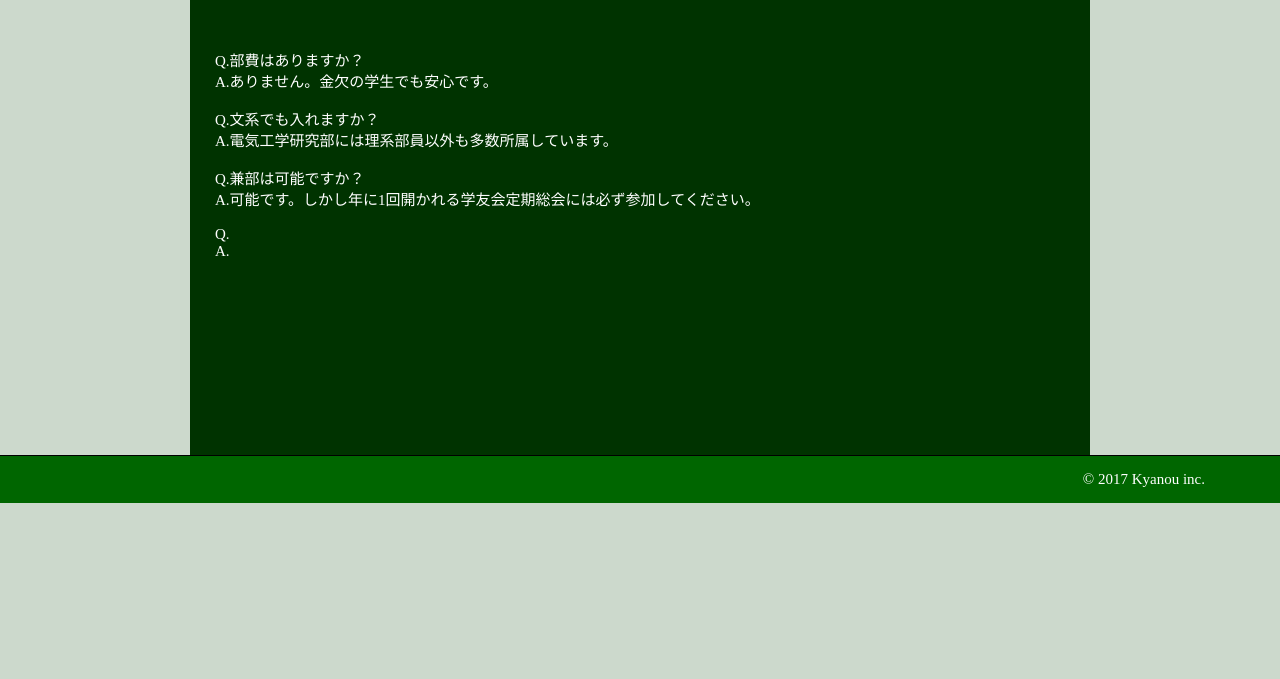
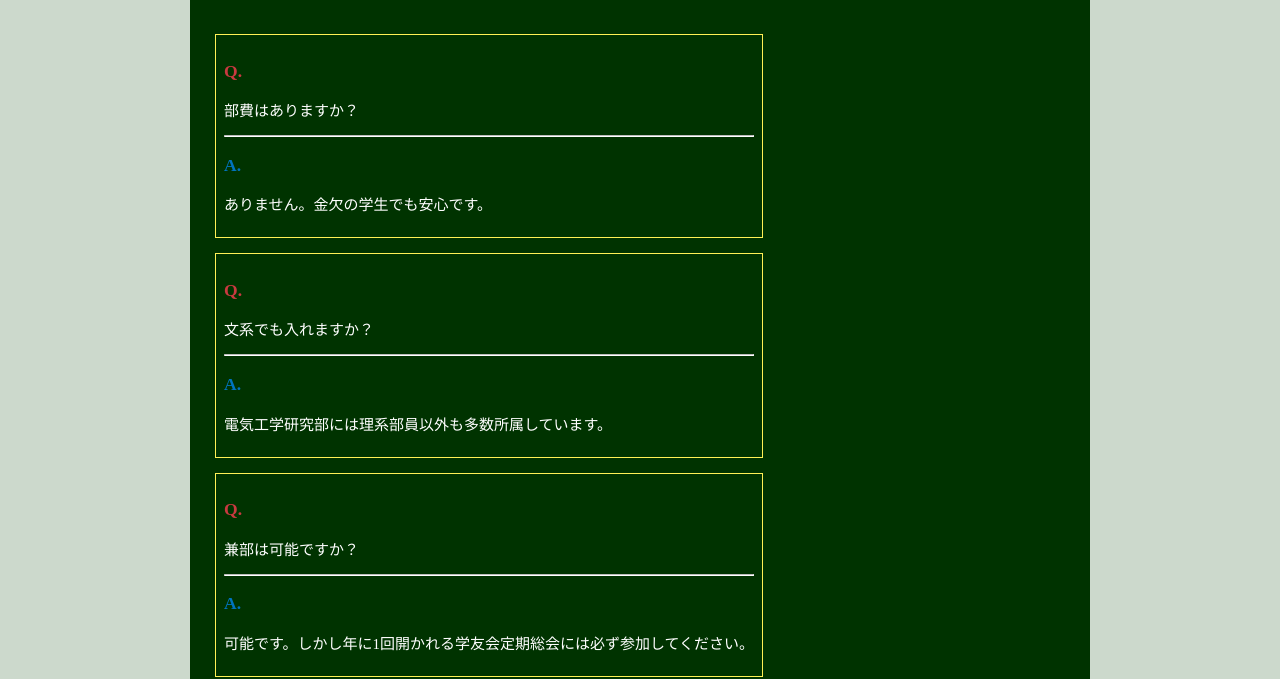
Before and after one commit to ksu-denkoken/ksu-denkoken, a plain HTML site: page qanda.html in a window 1280 px wide. Shown: the part 297-976 px from the top of the page. Before the commit the page ends 800 px from the top, so only its background shows below. Drawn offline with nearby package versions, Linux system fonts and the light colour scheme; a web font is replaced by a local one.

Commit message:
add etc content

```diff
--- a/css/styles.css
+++ b/css/styles.css
@@ -34,6 +34,10 @@ img {
   background-color: white;
   width: 400px;
   heigth: auto;
+}
+hr {
+  border-top: 1px solid #BBB;
+  border-bottom: 1px solid #FFF;
 }
 figure > a{
   border-bottom: none;
@@ -169,6 +173,20 @@ footer {
   background-color: #C0C0C0;
 }
 
+.frame {
+  border: 1px solid #FFF056;
+  margin-bottom: 1rem;
+  padding: 8px;
+}
+
+.Q{
+  color: #C93A40;
+}
+
+.A{
+  color: #0074BF;
+}
+
 @media (min-width: 750px) {
   .menu-button {
     display: none;
--- a/qanda.html
+++ b/qanda.html
@@ -49,17 +49,31 @@
         <main class="HolyGrail-main">
           <h2>Q & A</h2>
           <div class="text">
-          <p>Q.部費はありますか？<br>
-            A.ありません。金欠の学生でも安心です。<br>
-            <br>
-            Q.文系でも入れますか？<br>
-            A.電気工学研究部には理系部員以外も多数所属しています。<br>
-            <br>
-            Q.兼部は可能ですか？<br>
-            A.可能です。しかし年に1回開かれる学友会定期総会には必ず参加してください。<br>
-            <br>
-            Q.<br>
-            A.</p>
+            <div class="frame">
+              <h3 class="Q">Q.</h3>
+              <p>部費はありますか？</p>
+              <hr>
+              <h3 class="A">A.</h3>
+              <p>ありません。金欠の学生でも安心です。</p>
+            </div>
+            <div class="frame">
+              <h3 class="Q">Q.</h3>
+              <p>文系でも入れますか？</p>
+              <hr>
+              <h3 class="A">A.</h3>
+              <p>電気工学研究部には理系部員以外も多数所属しています。</p>
+            </div>
+            <div class="frame">
+              <h3 class="Q">Q.</h3>
+              <p>兼部は可能ですか？</p>
+              <hr>
+              <h3 class="A">A.</h3>
+              <p>可能です。しかし年に1回開かれる学友会定期総会には必ず参加してください。</p>
+            </div>
+          <br>
+          <p>
+          Q.<br>
+          A.</p>
         </div>
           <div class="my-gallery">
             <figure>
@@ -75,7 +89,7 @@
       </div>
     </div>
     <footer>
-      <p>© 2017 Kyanou inc.</p>
+      <p>© 2018 Kyanou inc.</p>
       <!--copyrightを書いて見たかっただけだから、部員で後継者が現れたら、
       自分の後に年号と名前追記して改変して構わんよ-->
     </footer>
```
Also changed, not shown: about.html (+1 -1 lines), blog.html (+2 -3 lines), etc.html (+18 -3 lines).
